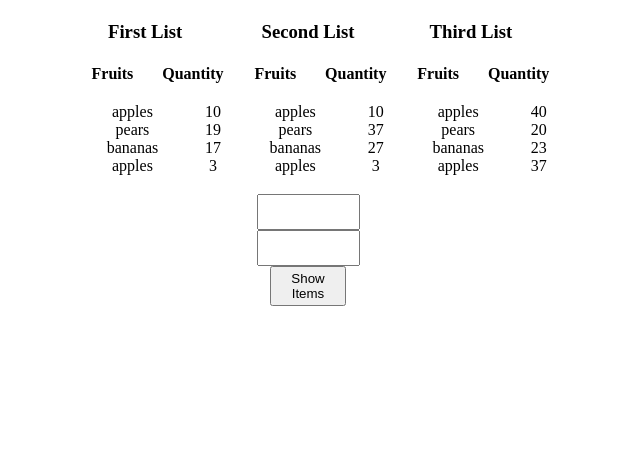
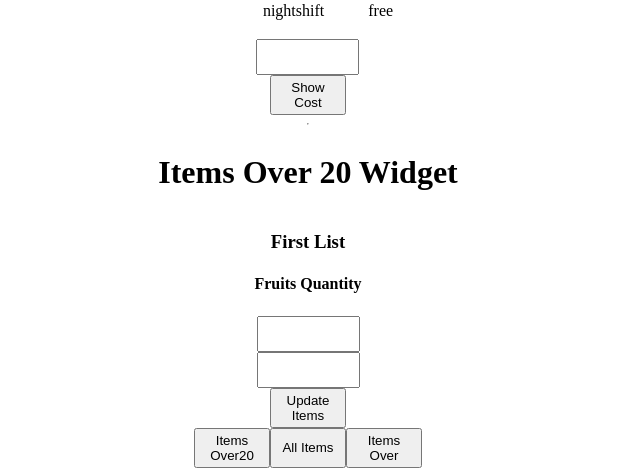
Before and after one commit to Jaynisto/alpinejs-bootcamp-widgets, a plain HTML site: page index.html in a window 1280 px wide. Shown: the part 632-1108 px from the top of the page, without its empty margins (332-972 px from the left). Before the commit the page ends 946 px from the top, so only its background shows below. Drawn offline with nearby package versions, Linux system fonts and the light colour scheme.

Commit message:
Trying To Filter Items

```diff
--- a/index.html
+++ b/index.html
@@ -22,28 +22,28 @@
         amount : '',
         callsAndSms : '',
         total : '',
-        itemList1 : [
-        {name : 'apples', qty : 10},
-        {name : 'pears', qty : 19},
-        {name : 'bananas', qty : 17},
-        {name : 'apples', qty : 3},
+        billType : [
+        {name : 'call', price : 2.75},
+        {name : 'sms', price : 0.65}
         ],
-        itemList2 : [
-        {name : 'apples', qty : 10},
-        {name : 'pears', qty : 37},
-        {name : 'bananas', qty : 27},
-        {name : 'apples', qty : 3},
+        transport : [
+        {shift : 'morning', cost : 20},
+        {shift : 'afternoon', cost : 10},
+        {shift : 'nightshift', cost : 'free'}
         ],
-        itemList3 : [
-        {name : 'apples', qty : 40},
-        {name : 'pears', qty : 20},
-        {name : 'bananas', qty : 23},
-        {name : 'apples', qty : 37}
-        ],
-        itemsOver : '',
-        itemList : '',
-        threshold : '',
-        listOfItems : []
+        itemName : '',
+        quantity : '',
+        itemsList: [],
+        updatingItems() {
+        var item = {
+        name: this.itemName,
+        quantity: this.quantity
+        };
+        this.itemsList.push(item);
+        },
+        filterItemsOverT(){
+            return findItemsOver20(this.itemsList)
+        }
         }">
 
         <input x-model="name"/>
@@ -62,6 +62,28 @@
 
         <h1>Total Phone Bill Widget</h1>
         <div class="totalphonebill">
+            <table>
+                <tr >
+                    <th>Bill Type</th>
+                    <th>Cost</th>
+                </tr>
+                <tr >
+                    <td>
+                        <ul>
+                            <template x-for="item in billType">
+                                <li style="list-style-type: none;" x-text="item.name"></li>
+                            </template>
+                        </ul>
+                    </td>
+                    <td>
+                        <ul>
+                            <template x-for="item in billType">
+                                <li style="list-style-type: none;" x-text="item.price"></li>
+                            </template>
+                        </ul>
+                    </td>
+                </tr>
+            </table>
             <input type="text" x-model="callsAndSms">
             <button @click="total = !total">Calculate</button>
             <div x-show.transition="total" x-text="totalPhoneBill(callsAndSms)"></div>
@@ -71,6 +93,28 @@
 
         <h1>Transport Fee Widget</h1>
         <div class="transportFee">
+            <table>
+                <tr >
+                    <th>Shift</th>
+                    <th>Cost</th>
+                </tr>
+                <tr >
+                    <td>
+                        <ul>
+                            <template x-for="item in transport">
+                                <li style="list-style-type: none;" x-text="item.shift"></li>
+                            </template>
+                        </ul>
+                    </td>
+                    <td>
+                        <ul>
+                            <template x-for="item in transport">
+                                <li style="list-style-type: none;" x-text="item.cost"></li>
+                            </template>
+                        </ul>
+                    </td>
+                </tr>
+            </table>
             <input type="text" x-model="shift">
             <button @click="amount = !amount">Show Cost</button>
             <div x-show.transition="amount" x-text="transportFee(shift)"></div>
@@ -90,78 +134,31 @@
                     <tr >
                         <td>
                             <ul>
-                                <template x-for="item in itemList1">
+                                <template x-for="item in itemsList">
                                     <li style="list-style-type: none;" x-text="item.name"></li>
                                 </template>
                             </ul>
                         </td>
                         <td>
                             <ul>
-                                <template x-for="item in itemList1">
-                                    <li style="list-style-type: none;" x-text="item.qty"></li>
+                                <template x-for="item in itemsList">
+                                    <li style="list-style-type: none;" x-text="item.quantity"></li>
                                 </template>
                             </ul>
                         </td>
                     </tr>
                 </table>
             </div>
-            <div class="secondList">
-                <h3>Second List</h3>
-                <table>
-                    <tr >
-                        <th>Fruits</th>
-                        <th>Quantity</th>
-                    </tr>
-                    <tr >
-                        <td>
-                            <ul>
-                                <template x-for="item in itemList2">
-                                    <li style="list-style-type: none;" x-text="item.name"></li>
-                                </template>
-                            </ul>
-                        </td>
-                        <td>
-                            <ul>
-                                <template x-for="item in itemList2">
-                                    <li style="list-style-type: none;" x-text="item.qty"></li>
-                                </template>
-                            </ul>
-                        </td>
-                    </tr>
-                </table>
-            </div>
-            <div class="Third List">
-                <h3>Third List</h3>
-                <table>
-                    <tr >
-                        <th>Fruits</th>
-                        <th>Quantity</th>
-                    </tr>
-                    <tr >
-                        <td>
-                            <ul>
-                                <template x-for="item in itemList3">
-                                    <li style="list-style-type: none;" x-text="item.name"></li>
-                                </template>
-                            </ul>
-                        </td>
-                        <td>
-                            <ul>
-                                <template x-for="item in itemList3">
-                                    <li style="list-style-type: none;" x-text="item.qty"></li>
-                                </template>
-                            </ul>
-                        </td>
-                    </tr>
-                </table>
-
-            </div>
         </div>
-        <input type="text" x-model="itemList">
-        <input typet="number" x-model="threshold">
-        <button @click="itemsOver = !itemsOver">Show Items</button>
-        <div x-show.transition="itemsOver" x-text="findItemsOver(itemList, threshold)"></div>
-        <div x-text="listOfItems"></div>
+        <input type="text" x-model="itemName">
+        <input type="number" x-model="quantity">
+        <button @click="updatingItems()">Update Items</button>
+        <div class="filterButtons">
+            <button @click="filterItemsOverT()">Items Over20</button>
+            <p x-text=""></p>
+            <button @click="">All Items</button>
+            <button @click="">Items Over</button>
+        </div>
     </div>
 </body>
 </html>
--- a/style.css
+++ b/style.css
@@ -25,6 +25,10 @@
     align-items: center;
 }
 
+.filterButtons {
+    display: flex;
+}
+
 button {
     height: 40px;
     width: 76px;
```
Also changed, not shown: transportFee.js (line endings or trailing spaces).
